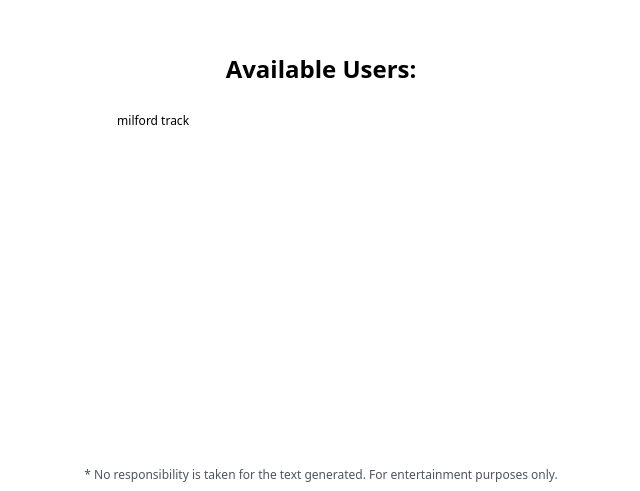
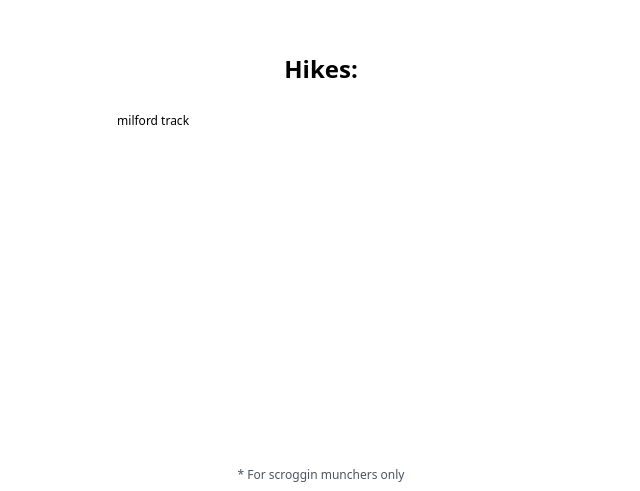
Before and after one commit to ttavni/nzhikes.com, a Next.js app: page / in a window 1280 px wide. Shown: the part 309-800 px from the top of the page, without its empty margins (319-959 px from the left). Built offline with nearby package versions, Linux system fonts and the light colour scheme.

Commit message:
fix up home page

```diff
--- a/app/page.tsx
+++ b/app/page.tsx
@@ -30,7 +30,7 @@ export default function Home() {
 
   return (
     <div className="flex flex-col items-center justify-center min-h-screen">
-      <h2 className="text-2xl font-bold dark pb-5">Available Users:</h2>
+      <h2 className="text-2xl font-bold dark pb-5">Hikes:</h2>
       <div className="grid grid-cols-5 sm:grid-cols-5 gap-3">
         {hikes.map((hike: string) => (
           <Link key={hike} href={`/${hike}`}>
@@ -44,10 +44,7 @@ export default function Home() {
       </div>
       <footer className="fixed bottom-0 w-full text-center text-gray-600">
         <div className="py-2 text-xs">
-          <p>
-            * No responsibility is taken for the text generated. For
-            entertainment purposes only.
-          </p>
+          <p>* For scroggin munchers only</p>
         </div>
       </footer>
     </div>
```
